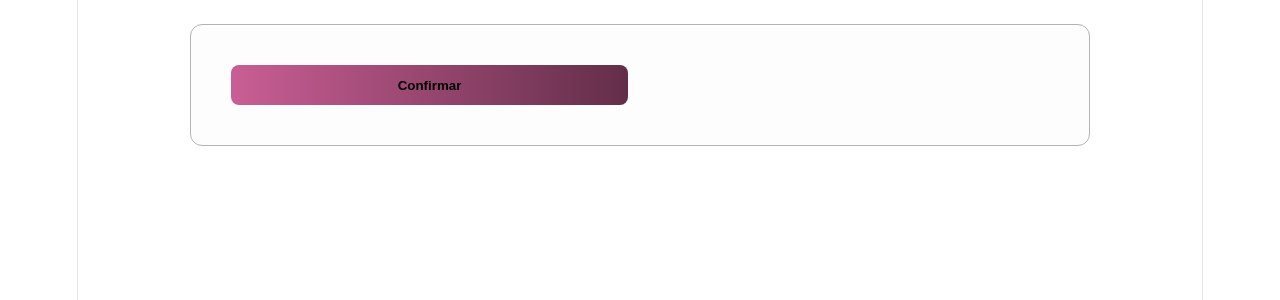
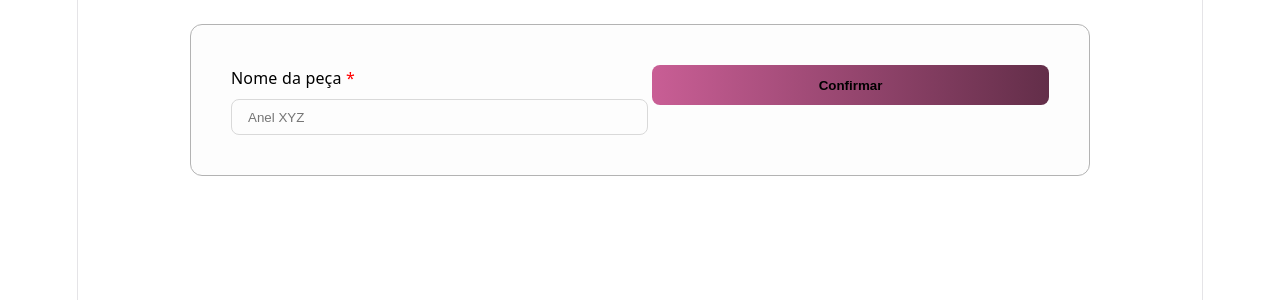
Before and after one commit to Ca-Ca-grupo8/FrontEnd, a React (Vite) app in the folder caeca/: page / in a window 1280 px wide. Shown: the top 300 px of the page. Built offline with nearby package versions, Linux system fonts and the light colour scheme.

Commit message:
feat: campo de input

```diff
--- a/caeca/src/App.jsx
+++ b/caeca/src/App.jsx
@@ -1,10 +1,16 @@
 import CardForm from './components/layout/CardForm'
 import { Button } from './components/ui/Button'
+import { InputField } from './components/ui/InputField'
 
 function App() {
   return (
     <>
       <CardForm>
+        <InputField
+          label={"Nome da peça"}
+          type={"text"}
+          placeholder={"Anel XYZ"}
+          required={true}></InputField>
         <Button>Confirmar</Button>
       </CardForm>
     </>
--- /dev/null
+++ b/caeca/src/components/ui/InputField.jsx
@@ -0,0 +1,17 @@
+import '../../styles/InputField.css';
+
+export function InputField({ label, type, placeholder, required = false}){
+    return (
+        <div className="input-field-container">
+            <label className="input-field-label">
+                {label} {required && <span className="required-indicator">*</span>}
+            </label>
+            <input
+                type={type}
+                placeholder={placeholder}
+                className="input-field-input"
+                required={required}
+            />
+        </div>
+    )
+}
--- /dev/null
+++ b/caeca/src/styles/InputField.css
@@ -0,0 +1,26 @@
+.input-field-container {
+    display: flex;
+    flex-direction: column;
+    align-items: start;
+    width: 100%;
+    gap: 8px;
+}
+
+.input-field-label {
+    font-size: 16px;
+    color: black;
+}
+
+.required-indicator {
+    color: red;
+}
+
+.input-field-input {
+    width: 100%;
+    height: 32px;
+    border-radius: 8px;
+    background-color: inherit;
+    border: 1px solid #D9D9D9;
+    padding-left: 16px;
+    color: black;
+}
```
